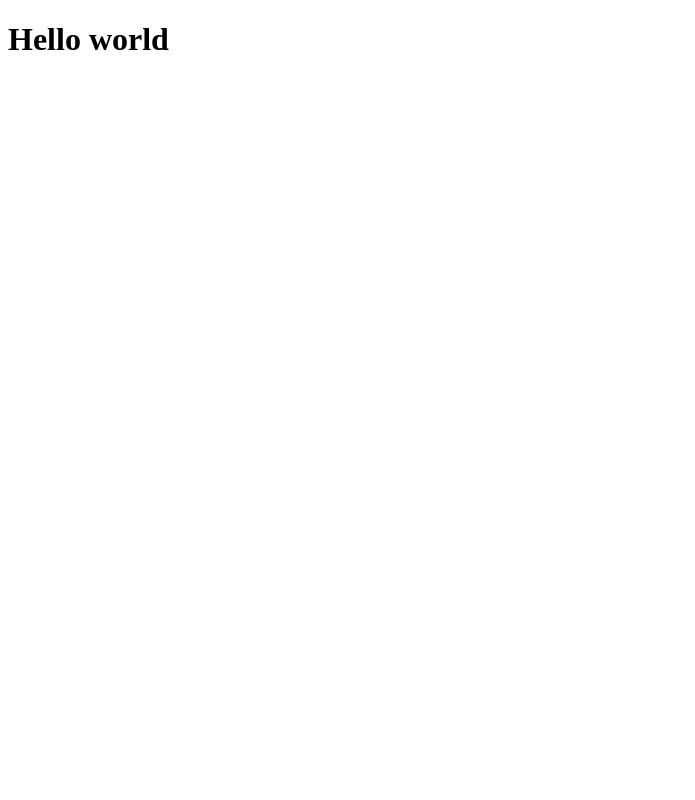
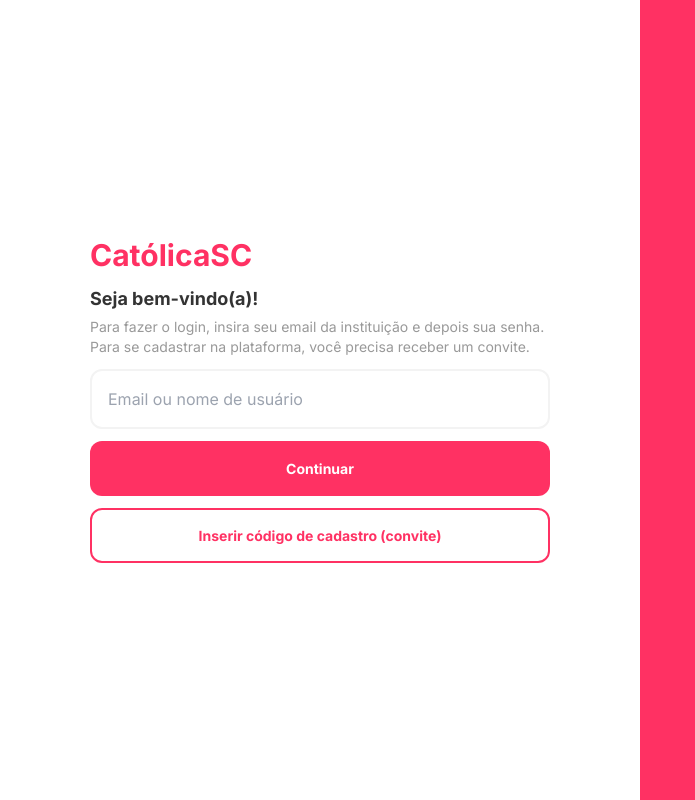
Before and after one commit to PabloLopes19/catolica-social, a Next.js app: page / in a window 1280 px wide. Shown: the whole page, without its empty margins (0-695 px from the left). Built offline with nearby package versions, Linux system fonts and the light colour scheme.

Commit message:
Created login page

```diff
--- /dev/null
+++ b/src/app/components/button.tsx
@@ -0,0 +1,18 @@
+import { HTMLAttributes } from "react";
+
+interface Props extends HTMLAttributes<HTMLButtonElement> {
+  label?: string;
+  theme?: "Primary" | "Secondary" | "Text";
+}
+
+export default function Button({ label, theme }: Readonly<Props>) {
+  function getStyle<String>() {
+    if (!theme) return "buttonPrimary";
+
+    if (theme === "Secondary") {
+      return "buttonSecondary";
+    }
+  }
+
+  return <button className={getStyle()}>{label ?? ""}</button>;
+}
--- /dev/null
+++ b/src/app/components/input.tsx
@@ -0,0 +1,14 @@
+import { InputHTMLAttributes } from "react";
+
+interface Props extends InputHTMLAttributes<HTMLInputElement> {}
+
+export default function Input(props: Props) {
+  return (
+    <div>
+      <input
+        className="border-2 rounded-xl w-full text-title border-border p-4 transition-all duration-200 focus:border-primary outline-none"
+        {...props}
+      />
+    </div>
+  );
+}
--- a/src/app/layout.tsx
+++ b/src/app/layout.tsx
@@ -1,5 +1,11 @@
+import "./styles/global.css";
+
+import { Inter } from "next/font/google";
+
+const inter = Inter({ subsets: ["latin"] });
+
 export const metadata = {
-  title: "Next.js",
+  title: "Login | Católica SC",
   description: "Generated by Next.js",
 };
 
@@ -9,8 +15,8 @@
   children: React.ReactNode;
 }>) {
   return (
-    <html lang="en">
-      <body>{children}</body>
+    <html lang="pt-br">
+      <body className={inter.className}>{children}</body>
     </html>
   );
 }
--- a/src/app/page.tsx
+++ b/src/app/page.tsx
@@ -1,3 +1,5 @@
+import Login from "./pages/login";
+
 export default function Main() {
-  return <h1>Hello world</h1>;
+  return <Login />;
 }
--- /dev/null
+++ b/src/app/pages/login.tsx
@@ -0,0 +1,34 @@
+import Button from "../components/button";
+import Input from "../components/input";
+
+export default function Login() {
+  return (
+    <div className="flex ">
+      <div className="flex w-full items-center justify-center h-screen">
+        <div className="flex flex-col gap-3 p-5 w-full max-w-[500px] px-[]">
+          <h1 className="logoStyle">CatólicaSC</h1>
+
+          <div className="flex flex-col gap-1">
+            <h1 className="text-lg text-title font-bold">Seja bem-vindo(a)!</h1>
+            <p className="text-light text-sm">
+              Para fazer o login, insira seu email da instituição e depois sua
+              senha. Para se cadastrar na plataforma, você precisa receber um
+              convite.
+            </p>
+          </div>
+
+          <Input placeholder="Email ou nome de usuário" />
+
+          <div className="flex flex-col gap-3">
+            <Button label="Continuar" />
+            <Button
+              label="Inserir código de cadastro (convite)"
+              theme="Secondary"
+            />
+          </div>
+        </div>
+      </div>
+      <div className="lg:flex hidden items-center justify-center bg-[#FF3163] w-full h-screen"></div>
+    </div>
+  );
+}
--- /dev/null
+++ b/src/app/styles/global.css
@@ -0,0 +1,21 @@
+@tailwind base;
+@tailwind components;
+@tailwind utilities;
+
+body {
+  padding: 0;
+  margin: 0;
+  box-sizing: border-box;
+}
+
+.logoStyle {
+  @apply text-3xl font-bold text-primary select-none;
+}
+
+.buttonPrimary {
+  @apply bg-primary text-[#fff] font-bold h-[55px] rounded-xl hover:brightness-90 text-sm transition-all duration-200;
+}
+
+.buttonSecondary {
+  @apply border-2 border-primary text-primary font-bold h-[55px] text-sm rounded-xl hover:opacity-40 transition-all duration-200;
+}
--- a/tailwind.config.ts
+++ b/tailwind.config.ts
@@ -7,6 +7,22 @@
     "./src/app/**/*.{js,ts,jsx,tsx,mdx}",
   ],
   theme: {
+    images: {
+      domains: ["pexels.com"],
+    },
+    screens: {
+      sm: "640px",
+      md: "768px",
+      lg: "1024px",
+      xl: "1280px",
+    },
+    colors: {
+      primary: "#FF3163",
+      title: "#333",
+      subtitle: "#666",
+      light: "#999",
+      border: "#F3F3F3",
+    },
     extend: {
       backgroundImage: {
         "gradient-radial": "radial-gradient(var(--tw-gradient-stops))",
```
Also changed, not shown: package.json (+7 -7 lines), 2 other files (tests, documents, lock files or other folders).
